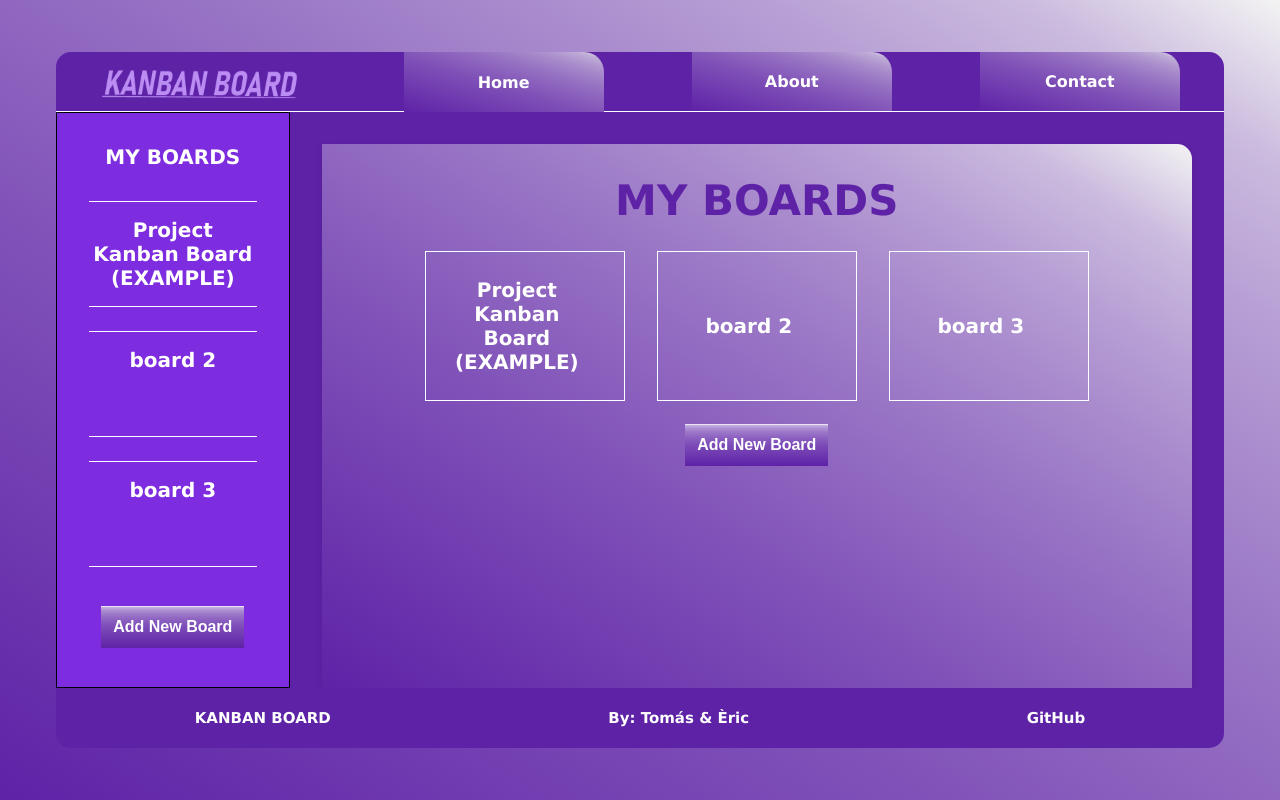
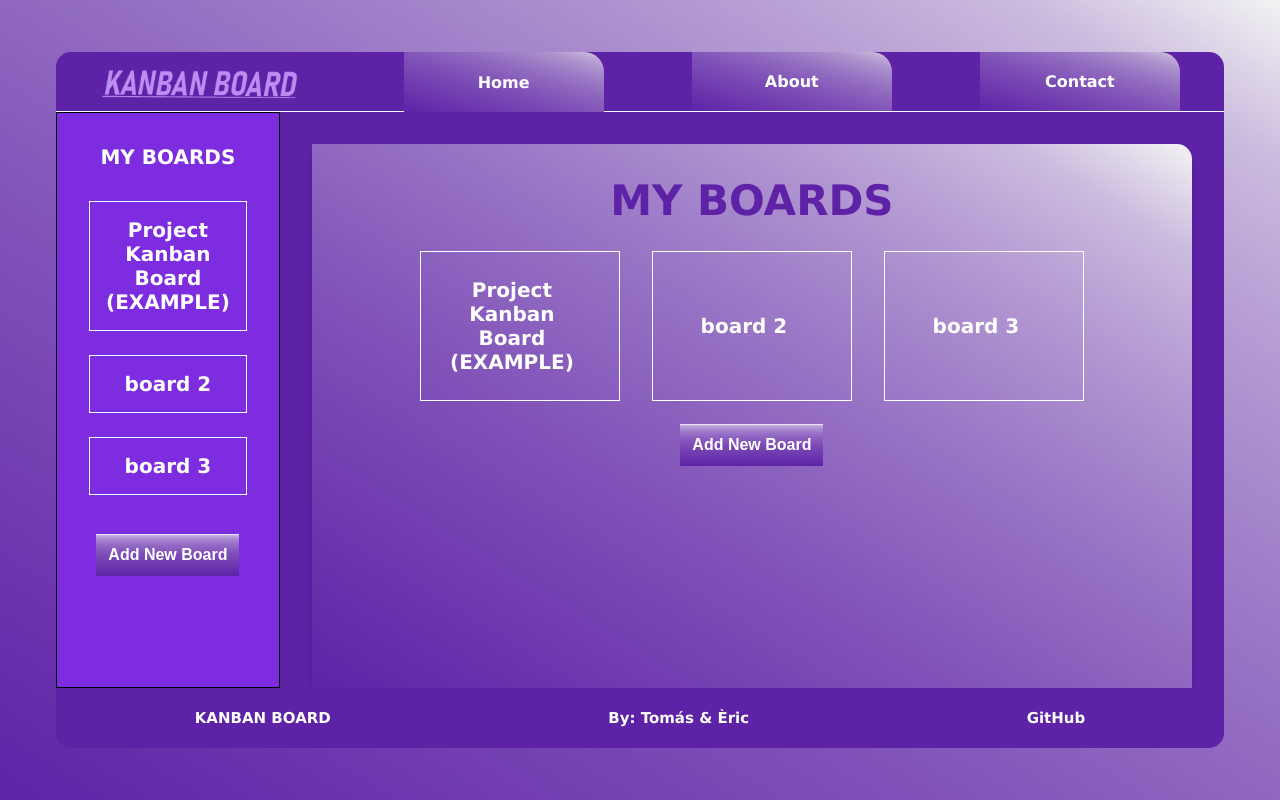
Before and after one commit to Violinistapirata/Kanban-Board, a React (Vite) app: page / in a window 1280 px wide. Built offline with nearby package versions, Linux system fonts and the light colour scheme.

Commit message:
created a separate class for the board cards in the sidebar

```diff
--- a/src/components/SideBar.css
+++ b/src/components/SideBar.css
@@ -1,14 +1,13 @@
-h2{
-
-    color:#ffffff
+h2 {
+  color: #ffffff;
 }
 
-.sideBar-container{
+.sideBar-container {
   border: 1px solid black;
   width: 20%;
   display: flex;
   flex-direction: column;
-    justify-content:flex-start;
+  justify-content: flex-start;
   align-items: center;
   gap: 2rem;
   background-color: #7d2ce0;
@@ -39,7 +38,9 @@ h2{
   border-radius: 15px;
 }
 
-.boards-container-sidebar{
-
-
+.sidebar__board-card {
+  width: 100%;
+  border: 1px solid rgb(255, 255, 255);
+  text-align: center;
+  padding: 1rem;
 }
--- a/src/components/SideBar.jsx
+++ b/src/components/SideBar.jsx
@@ -25,11 +25,10 @@ function SideBar() {
   return (
     <div className="sideBar-container">
       <h2>MY BOARDS</h2>
-
       <ul className="sidebar_boards-scroll">
         {boardsArray.map((board) => {
           return (
-            <li key={board.id} className="board-card">
+            <li key={board.id} className="sidebar__board-card">
               <Link to={`/current-board/${board.id}`}>
                 <h2>{board.name}</h2>
               </Link>
```
Lines whose indentation alone changed are shown as unchanged.
